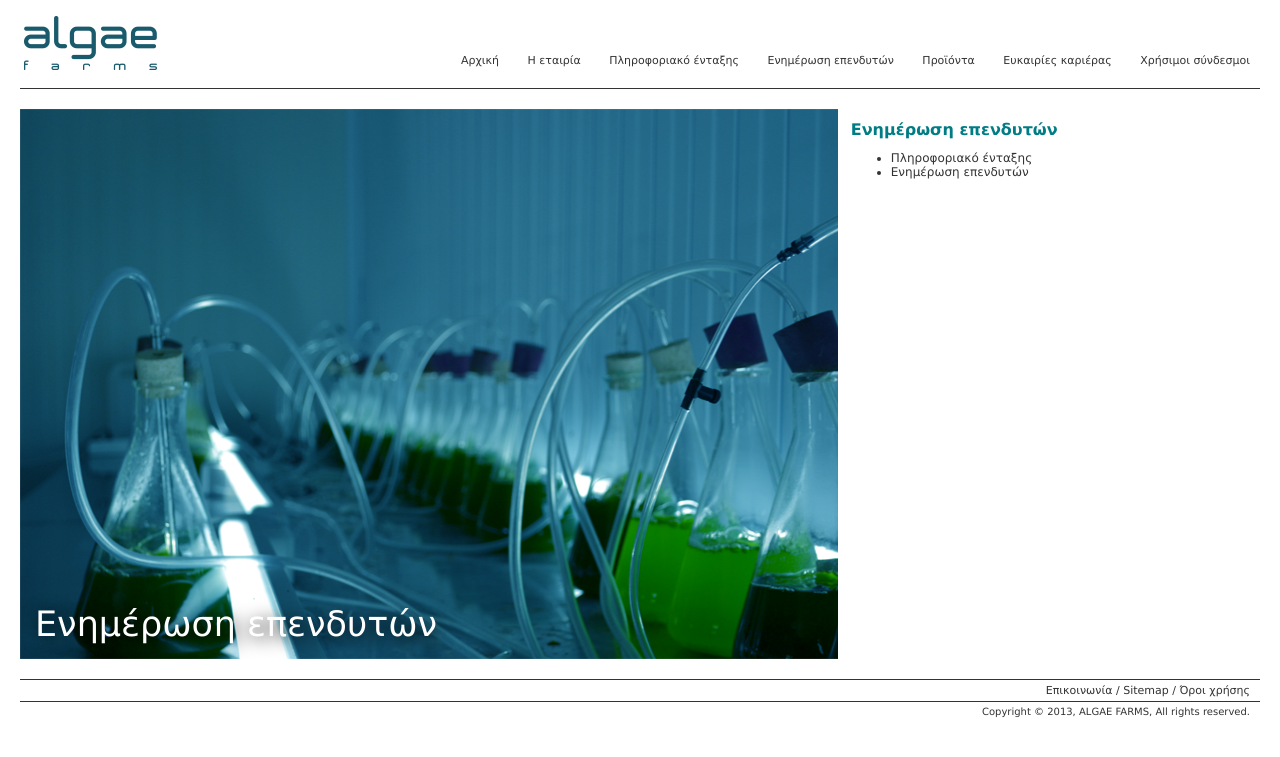
After one commit to Themosp/algae-site, a Rails app: page /invest in a window 1280 px wide. The commit adds this page. Shown: the top 757 px of the page. Run offline with Rails 7, Linux system fonts and the light colour scheme; style sheets or scripts are compiled from the project's sources; some libraries are stand-ins or nearby versions.

Commit message:
Added invest page.

```diff
--- a/app/views/layouts/application.html.erb
+++ b/app/views/layouts/application.html.erb
@@ -28,7 +28,7 @@
                 </nav>
             </li>
             <li><%= link_to 'Πληροφοριακό ένταξης', '/pdf/placeholder.pdf' %></li>
-            <li><%= link_to 'Ενημέρωση επενδυτών', '/pdf/placeholder.pdf' %></li>
+            <li><%= link_to 'Ενημέρωση επενδυτών', invest_path %></li>
             <li>
                 <%= link_to 'Προϊόντα', products_path %>
                 <nav>
--- /dev/null
+++ b/app/views/static/invest.html.erb
@@ -0,0 +1,17 @@
+<div class="body-container">
+    <div class="main-slide"
+         style="background-image: url(<%= image_url 'vials.png' %>); width: 66%; margin-right: 1%;">
+        <a href="">
+            <span class="table-cell">Ενημέρωση επενδυτών</span>
+        </a>
+    </div>
+
+    <div class="content">
+        <h1>Ενημέρωση επενδυτών</h1>
+
+        <ul>
+            <li><%= link_to 'Πληροφοριακό ένταξης', '/pdf/placeholder.pdf' %></li>
+            <li><%= link_to 'Ενημέρωση επενδυτών', '/pdf/placeholder.pdf' %></li>
+        </ul>
+    </div>
+</div>
--- a/app/views/static/sitemap.html.erb
+++ b/app/views/static/sitemap.html.erb
@@ -20,7 +20,7 @@
                 </ul>
             </li>
             <li><%= link_to 'Πληροφοριακό ένταξης', '/pdf/placeholder.pdf' %></li>
-            <li><%= link_to 'Ενημέρωση επενδυτών', '/pdf/placeholder.pdf' %></li>
+            <li><%= link_to 'Ενημέρωση επενδυτών', invest_path %></li>
             <li><%= link_to 'Προϊόντα', products_path %>
                 <ul>
                     <li><%= link_to 'Pellets άλγης', products_pellets_path %></li>
--- a/config/routes.rb
+++ b/config/routes.rb
@@ -10,6 +10,7 @@ AlgaeSite::Application.routes.draw do
       get :facilities
     end
 
+    get :invest
     get :products
 
     namespace :products do
```
